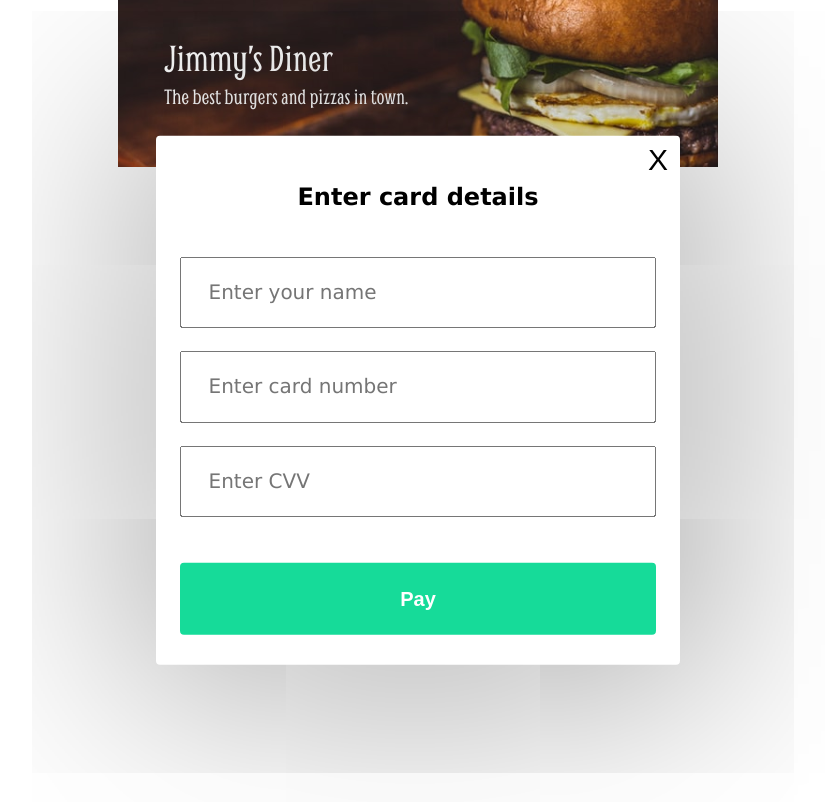
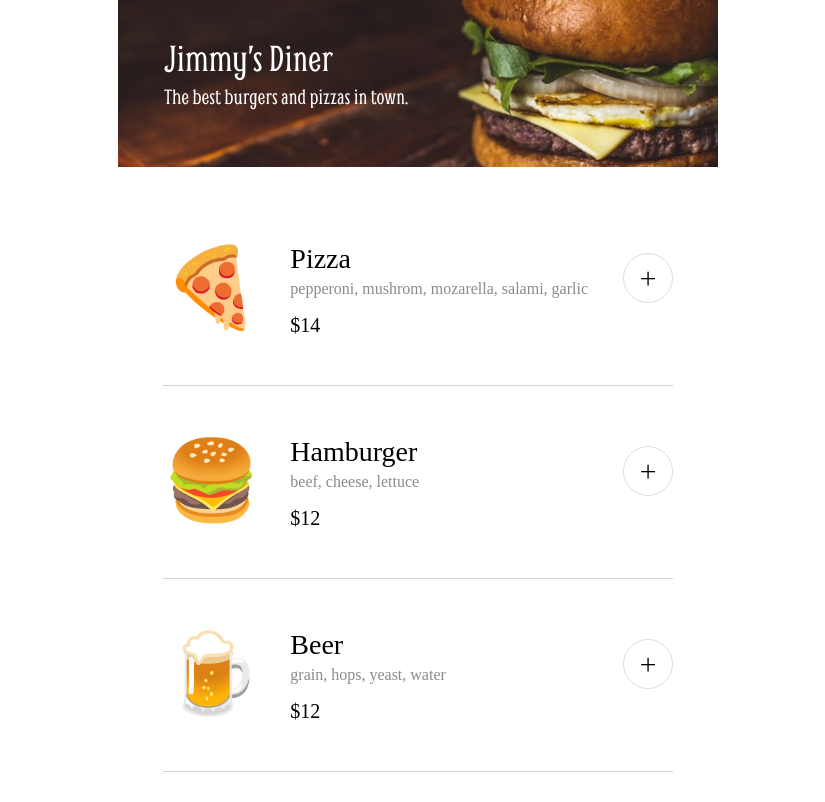
Before and after one commit to SmoothGoL/mobile-ordering-app, a React (Vite) app: page / in a window 1280 px wide. Shown: the whole page, without its empty margins (222-1047 px from the left). Built offline with nearby package versions, Linux system fonts and the light colour scheme; a web font is replaced by a local one.

Commit message:
Render the menu items successfully

```diff
--- a/App.jsx
+++ b/App.jsx
@@ -1,10 +1,11 @@
 import headerImage from './src/assets/images/header.png';
 import PaymentModal from './components/PaymentModal';
 import { useState } from 'react';
-import ThankYouMessage from './components/ThankYouMessage'
+import ThankYouMessage from './components/ThankYouMessage';
+import MenuItems from './components/MenuItems';
 
 export default function App() {
-    const [isPaymentModalVisible, setIsPaymentModalVisible] = useState(true);
+    const [isPaymentModalVisible, setIsPaymentModalVisible] = useState(false);
     const [isThankYouMessageVisible, setIsThankYouMessageVisible] = useState(false);
     const [userName, setUserName] = useState(null);
 
@@ -15,7 +16,7 @@ export default function App() {
                     alt="The restaurant header image with the title, 'Jimmy&apos;s Diner - The best burgers and pizzas in town.'" />
             </header>
             <main>
-                <section id="menu-items" className="menu-items"></section>
+                <MenuItems />
                 {/* <p id="window-width"></p> */}
                 <section id="order" className="order"></section>
                 {isThankYouMessageVisible && <ThankYouMessage userName={userName} />}
--- /dev/null
+++ b/components/MenuItems.jsx
@@ -0,0 +1,43 @@
+import { menuArray } from "../src/assets/data";
+
+export default function MenuItems() {
+    const outputHtml = menuArray.map(menuItem => {
+        return (
+            <section class="menu-item">
+                <span class="dish-icon">{menuItem.emoji}</span>
+                <div class="menu-item-description">
+                    <h3 class="menu-item-title">{menuItem.name}</h3>
+                    <p class="ingredients">{menuItem.ingredients.join(', ')}</p>
+                    <p class="price">${menuItem.price}</p>
+                </div>
+                <button class="add-btn" data-add-btn="${menuItem.id}"><span class="add-btn-text">+</span></button>
+            </section>
+        );
+    });
+
+    return (
+        <section id="menu-items" className="menu-items">
+            {outputHtml}
+        </section>
+    );
+}
+
+
+
+function getMenuHtml(menuItems) {
+    let outputHtml = '';
+    menuItems.forEach((menuItem) => {
+        outputHtml += `
+            <section class="menu-item">
+                <span class="dish-icon">${menuItem.emoji}</span>
+                <div class="menu-item-description">
+                    <h3 class="menu-item-title">${menuItem.name}</h3>
+                    <p class="ingredients">${menuItem.ingredients.join(', ')}</p>
+                    <p class="price">$${menuItem.price}</p>
+                </div>
+                <button class="add-btn" data-add-btn="${menuItem.id}"><span class="add-btn-text">+</span></button>
+            </section>
+        `;
+    });
+    return outputHtml;
+}
```
